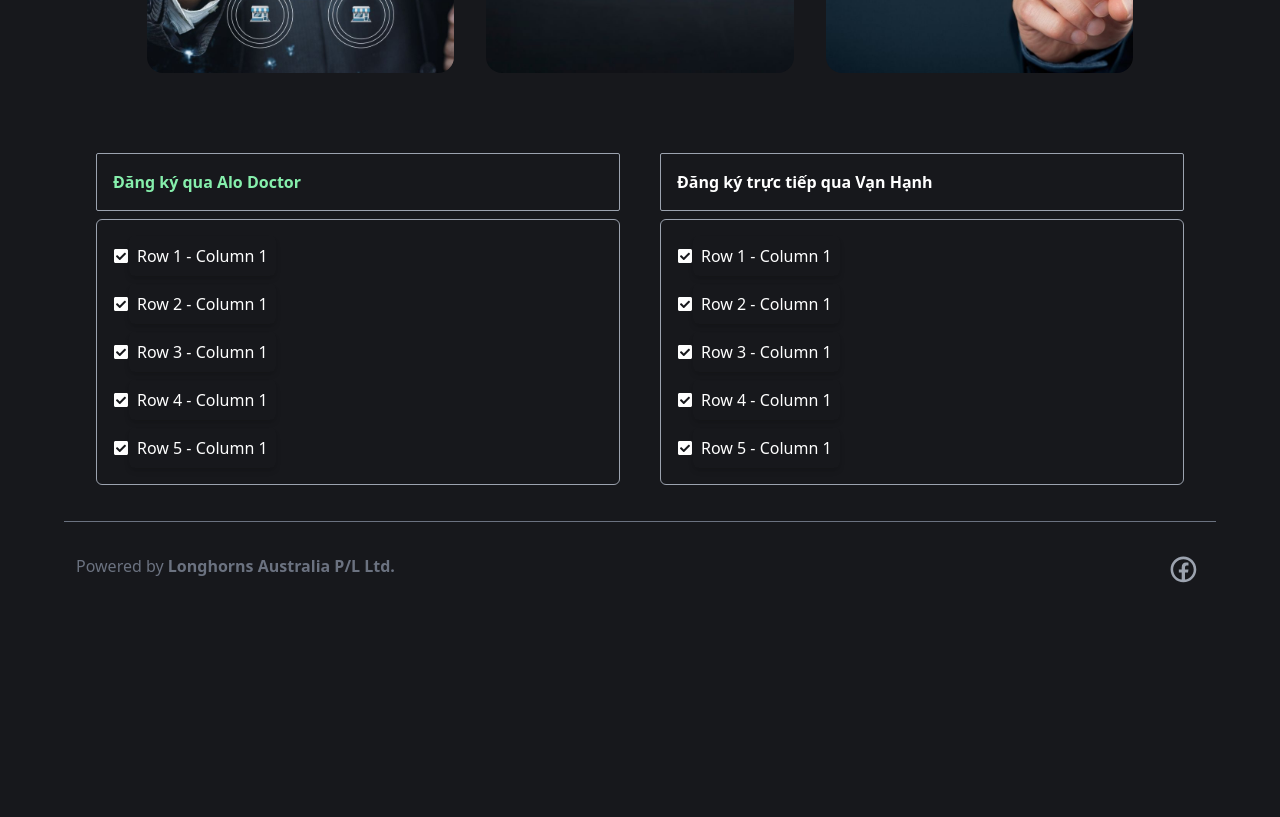
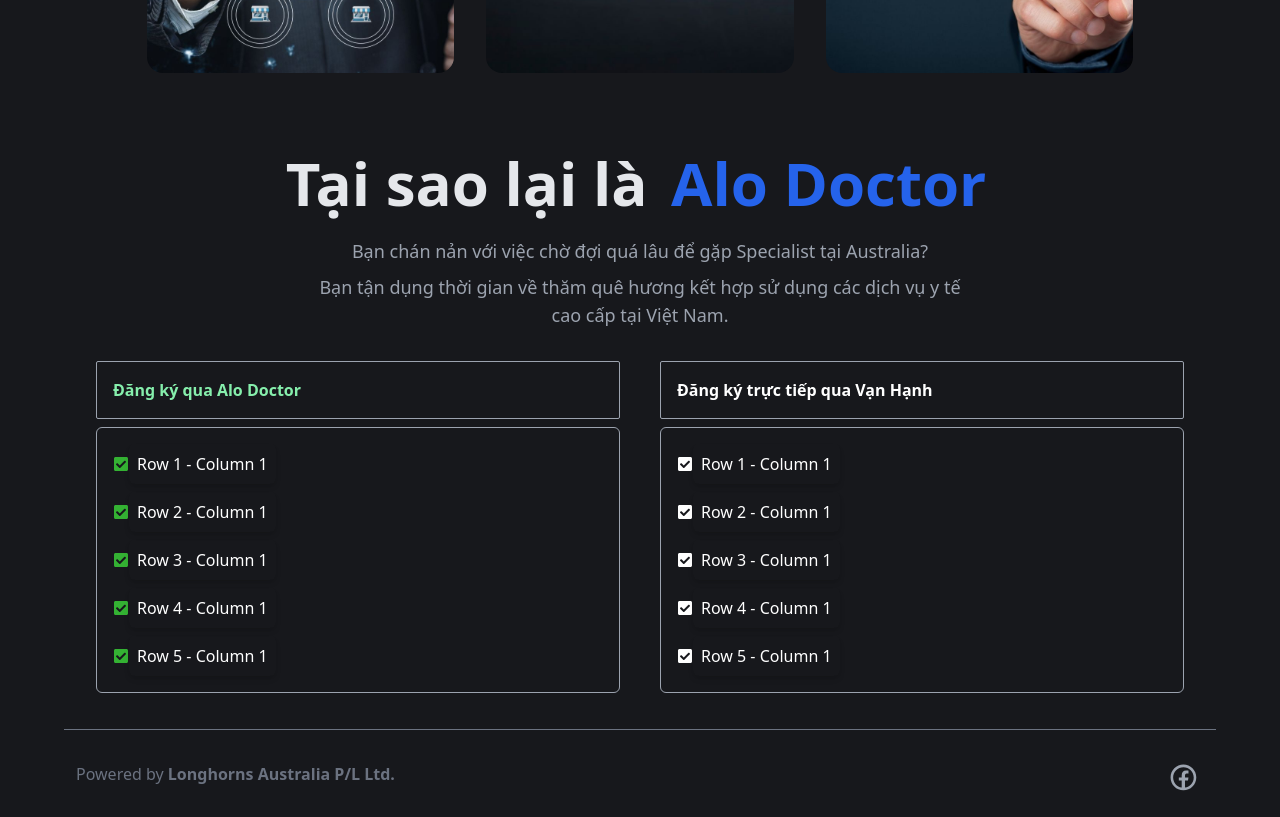
Before and after one commit to nddung2812/AloDoctor, a Next.js app: page / in a window 1280 px wide. Shown: the part 940-1757 px from the top of the page. Before the commit the page ends 1549 px from the top, so only its background shows below. Built offline with nearby package versions, Linux system fonts and the light colour scheme.

Commit message:
update text

```diff
--- a/app/page.tsx
+++ b/app/page.tsx
@@ -62,6 +62,20 @@
             </div>
           </div>
         </div>
+        <div className="container">
+          <h2 className="mx-auto max-w-3xl font-display text-3xl font-bold tracking-normal text-gray-200 sm:text-6xl mt-4">
+            Tại sao lại là
+            <span className="relative whitespace-nowrap text-blue-600">
+              <span className="relative mx-2"> Alo Doctor</span>
+            </span>
+          </h2>
+          <h2 className="mx-auto mt-6 max-w-2xl text-lg sm:text-gray-400  text-gray-400 leading-7">
+            Bạn chán nản với việc chờ đợi quá lâu để gặp Specialist tại Australia?
+          </h2>
+          <h2 className="mx-auto mt-2 mb-4 max-w-2xl text-lg sm:text-gray-400  text-gray-400 leading-7">
+            Bạn tận dụng thời gian về thăm quê hương kết hợp sử dụng các dịch vụ y tế cao cấp tại Việt Nam.
+          </h2>
+        </div>
         <WhyUs />
       </main>
       <Footer />
--- a/components/WhyUs.tsx
+++ b/components/WhyUs.tsx
@@ -24,8 +24,7 @@
         {rows1.map((row, index) => (
           <React.Fragment key={index}>
             <div className='flex items-center'>
-
-            <FaCheckSquare color=''/>
+            <FaCheckSquare color='#34b233'/>
             <div className="p-2 shadow-md rounded-md">{row.column1}</div>
             </div>
           </React.Fragment>
```
